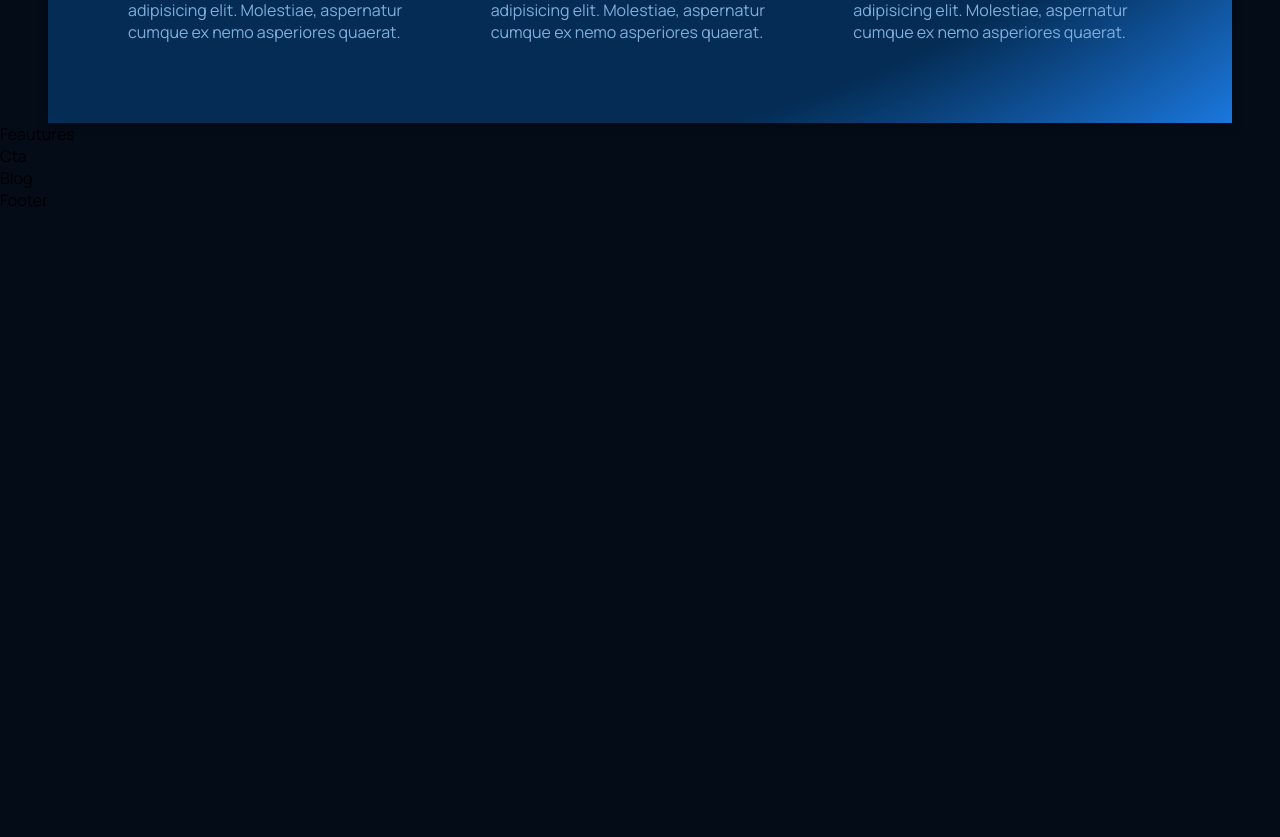
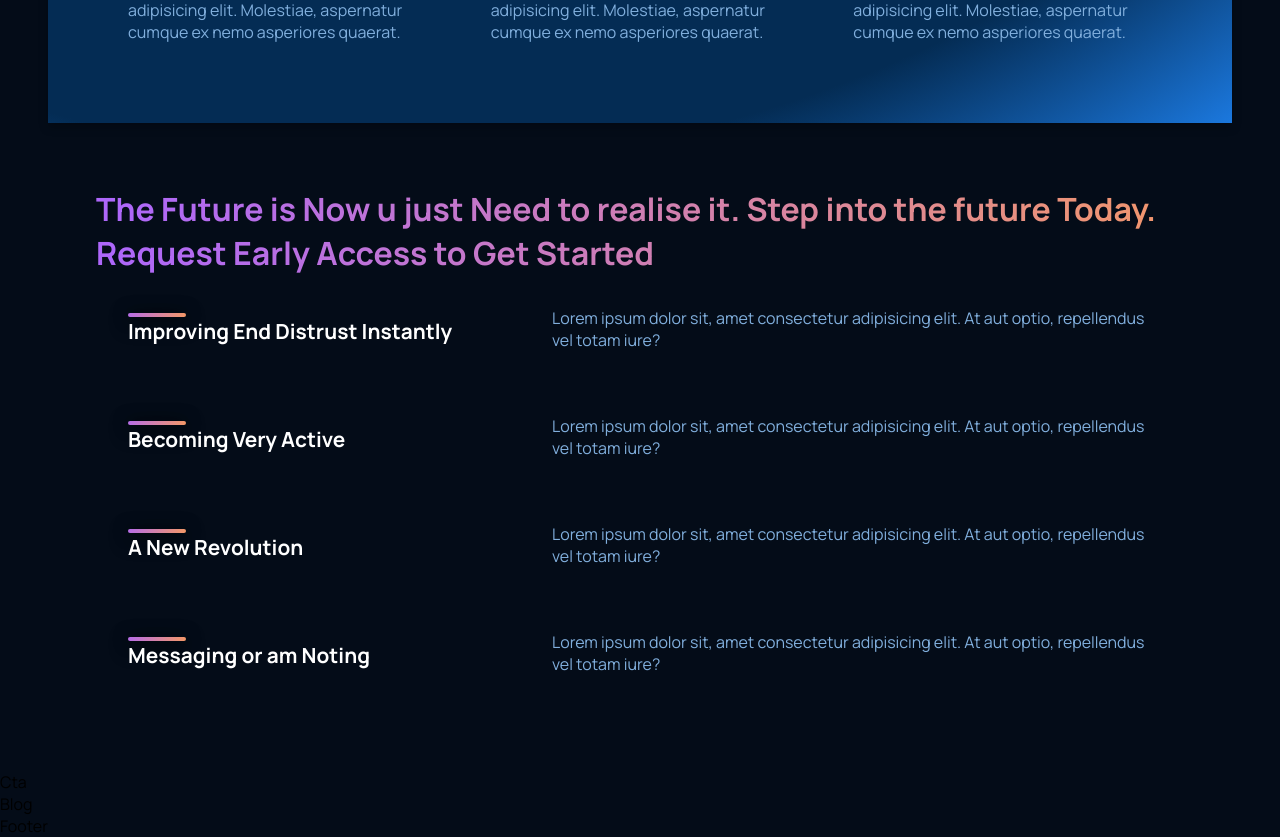
Before and after one commit to abiel13/uiux, a React (Vite) app: page / in a window 1280 px wide. Shown: the part 1262-2099 px from the top of the page. Before the commit the page ends 1473 px from the top, so only its background shows below. Built offline with nearby package versions, Linux system fonts and the light colour scheme.

Commit message:
Update Feautures.jsx

```diff
--- a/src/container/features/Feautures.jsx
+++ b/src/container/features/Feautures.jsx
@@ -1,9 +1,44 @@
-import React from 'react'
+import React from "react";
+import { Features } from "../../components";
 
 function Feautures() {
+const featureData =[{
+  title:'Improving End Distrust Instantly',
+  text: 'Lorem ipsum dolor sit, amet consectetur adipisicing elit. At aut optio, repellendus vel totam iure?'
+},
+{
+  title:'Becoming Very Active',
+  text: 'Lorem ipsum dolor sit, amet consectetur adipisicing elit. At aut optio, repellendus vel totam iure?'
+}
+,{
+  title:'A New Revolution',
+  text: 'Lorem ipsum dolor sit, amet consectetur adipisicing elit. At aut optio, repellendus vel totam iure?'
+},
+{
+  title:'Messaging or am Noting',
+  text: 'Lorem ipsum dolor sit, amet consectetur adipisicing elit. At aut optio, repellendus vel totam iure?'
+}
+]
+
   return (
-    <div>Feautures</div>
-  )
+    <div className="whatCrypt__Feautures section__padding">
+      <div className="Feautures__heading">
+        <h1 className="gradient__text">
+          The Future is Now u just Need to realise it. Step into the future
+          Today.
+          <p>Request Early Access to Get Started</p>
+        </h1>
+      </div>
+      <div className="Feautures__features__container">
+        {
+          featureData.map((item,index) =>{
+            return(<Features title={item.title} text={item.text} key={item.title + index} />)
+
+          } )
+        }
+      </div>
+    </div>
+  );
 }
 
-export default Feautures
+export default Feautures;
```
